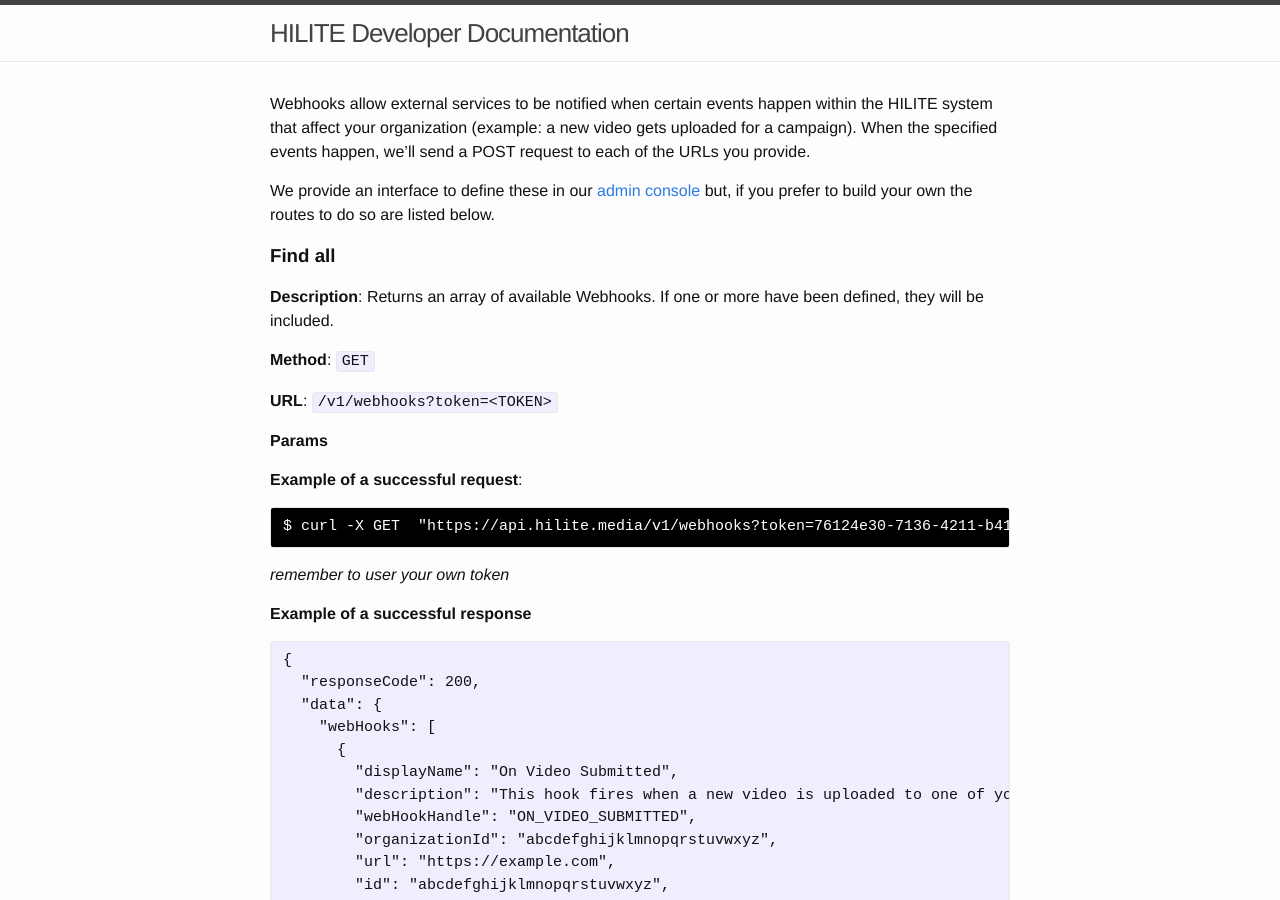
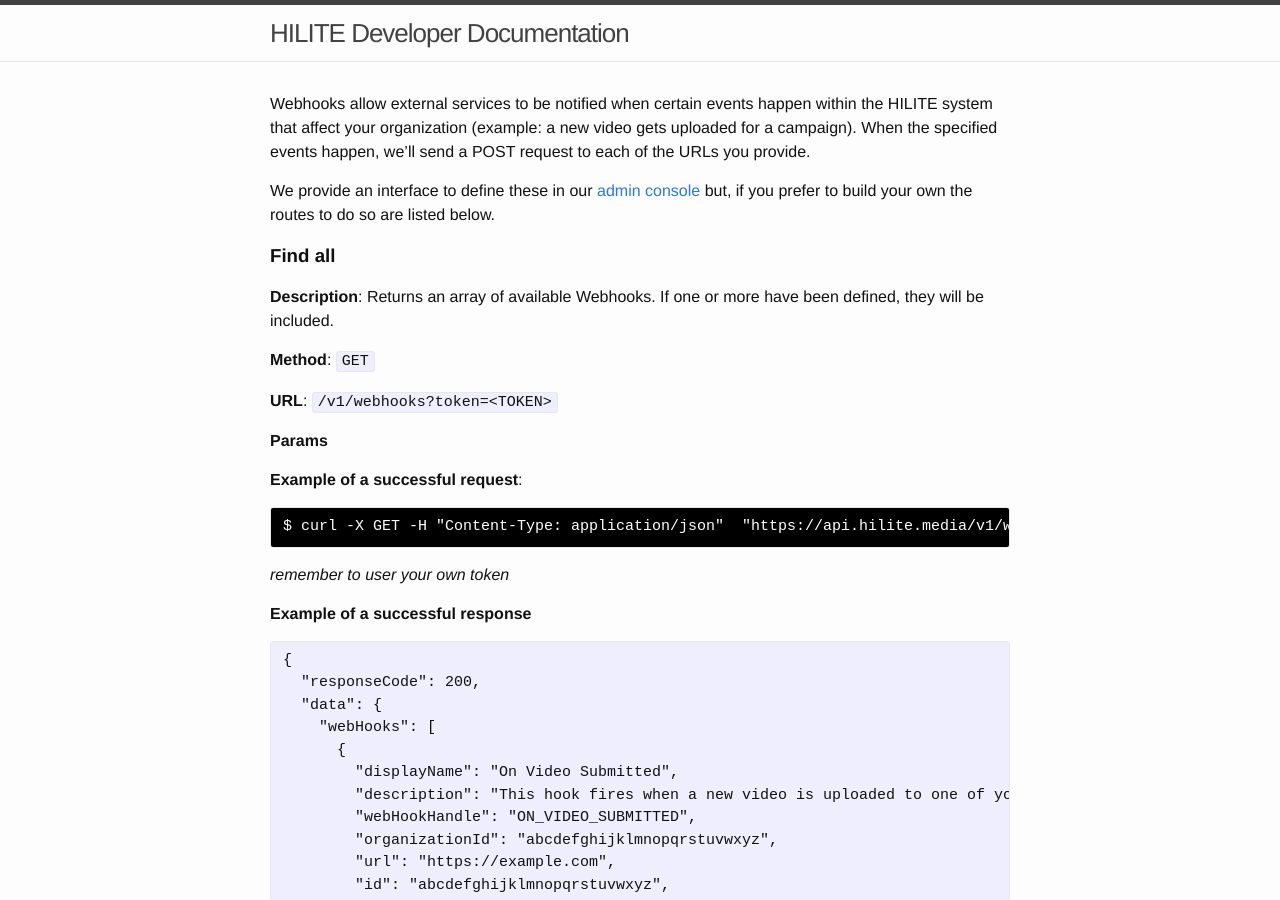
Before and after one commit to hilite-developer-site/hilite-developer-site.github.io, a Jekyll site: the page built from webhooks.md, in a window 1280 px wide and 900 px high. Built offline with Jekyll 4.4.1, drawn with Linux system fonts in a browser that asks for light colours; part of the change alters nothing that is shown.

Commit message:
update the curl partial to accept more than just json requests

```diff
--- a/_includes/curl.html
+++ b/_includes/curl.html
@@ -1,7 +1,30 @@
-{% if include.data %}
+{% comment %} build our headers {%endcomment%}
+{% assign headers = '-H "Content-Type: ' | append: include.endpoint.headers.contentType | append: '"'%}
+{% for header in include.endpoint.headers.additionalHeaders %}
+    {% assign headers = headers | append: ' ' | append: '-H "' | append: header | append: '"'%}
+{% endfor %}
 
-    {% assign params =  '{' %}
-    {% for param in include.data %}
+
+{% comment %} build our request body {%endcomment%}
+{% assign params = '' %}
+{% if include.endpoint.params %}
+    {% if include.endpoint.headers.contentType == 'multipart/form-data' %}
+
+        {% for param in include.endpoint.params %}
+            {% assign params = params | append: '-F ' %}
+            {% if param.type == 'file' %}
+                {% assign params = params | append: param.name | append: "=@" | append: param.exampleValue %}
+            {% elsif param.type == 'json' %}
+                {% assign json = param.exampleValue | jsonify | replace: ',', '%2C' %}
+                {% assign params = params | append: param.name | append: "=" | append: json %}
+            {% else %}
+                {% assign params = params | append: param.name | append: "=" | append: param.exampleValue %}
+            {% endif %}
+        {% endfor %}
+
+    {% else %}
+        {% assign params =  "-d '{" %}
+        {% for param in include.endpoint.params %}
             {% assign params = params  | append: '"' | append: param.name  | append: '"' %}
             {% assign params = params | append: " : " %}
             {% assign params = params  | append: '"' | append: param.exampleValue  | append: '"' %}
@@ -9,11 +32,21 @@
             {% assign params = params | append: ', ' %}
             {% endif %}
         {% endfor %}
-    {% assign params =  params | append: '}' %}
-
-<pre class="terminal"><code>$ curl -X {{ include.method }} -H "Content-Type: application/json" -d '{{ params }}' "{{ include.url | prepend: site.api_host | replace: ':id', '584753543748bc0800542762' }}?token=76124e30-7136-4211-b411-94ce7444e9eb"</code></pre>
-{% else %}
-<pre class="terminal"><code>$ curl{% if include.method %} -X {{ include.method }} {% endif %} "{{ include.url | prepend: site.api_host  | replace: ':id', '584753543748bc0800542762' }}?token=76124e30-7136-4211-b411-94ce7444e9eb"</code></pre>
+        {% assign params =  params | append: "}'" %}
+    {% endif %}
 {% endif %}
 
+{% comment %} get the HTTP verb {%endcomment%}
+{% assign method = include.endpoint.method %}
+
+{% comment %} build the URL {%endcomment%}
+{% assign url = '"' %}
+{% assign url = url | append: site.api_host %}
+{% assign url = url | append: include.endpoint.url %}
+{% assign url = url | replace: ':id', '584753543748bc0800542762' %}
+{% assign url = url | append: '?token=76124e30-7136-4211-b411-94ce7444e9eb' %}
+{% assign url = url | append: '"' %}
+
+<pre class="terminal"><code>$ curl -X {{ method }} {{ headers }} {{ params }} {{ url }}</code></pre>
+
 _remember to user your own token_
--- a/_includes/endpoint.html
+++ b/_includes/endpoint.html
@@ -16,11 +16,7 @@
 
 
 **Example of a successful request**:
-    {% if endpoint.params %}
-    {% include curl.html url=endpoint.url method=endpoint.method data=endpoint.params %}
-    {% else %}
-    {% include curl.html url=endpoint.url method=endpoint.method %}
-    {% endif %}
+    {% include curl.html endpoint=endpoint %}
 
 **Example of a successful response**
 <pre><code class='json'>{{ endpoint.responseExample | jsonify }}</code></pre>
```
Lines whose indentation alone changed are shown as unchanged.
